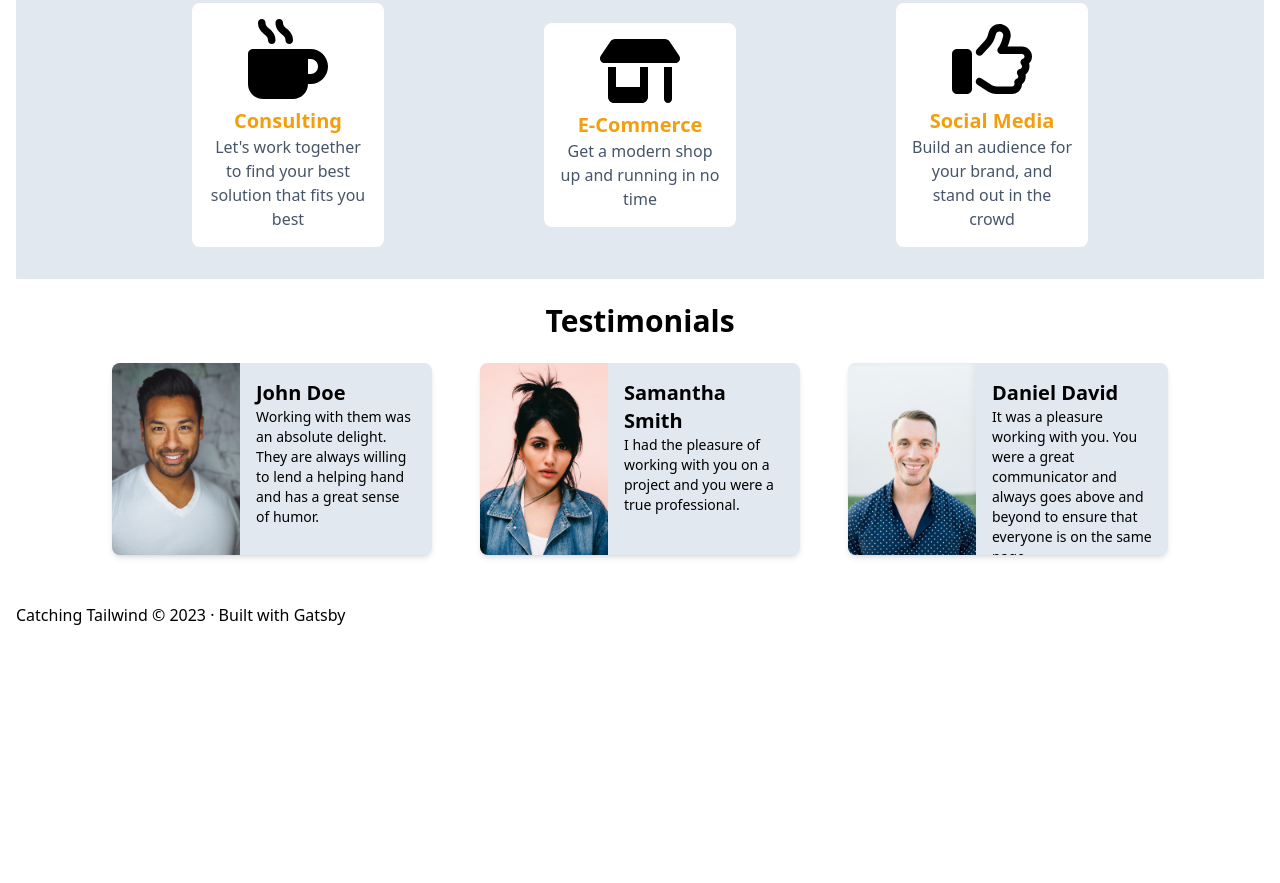
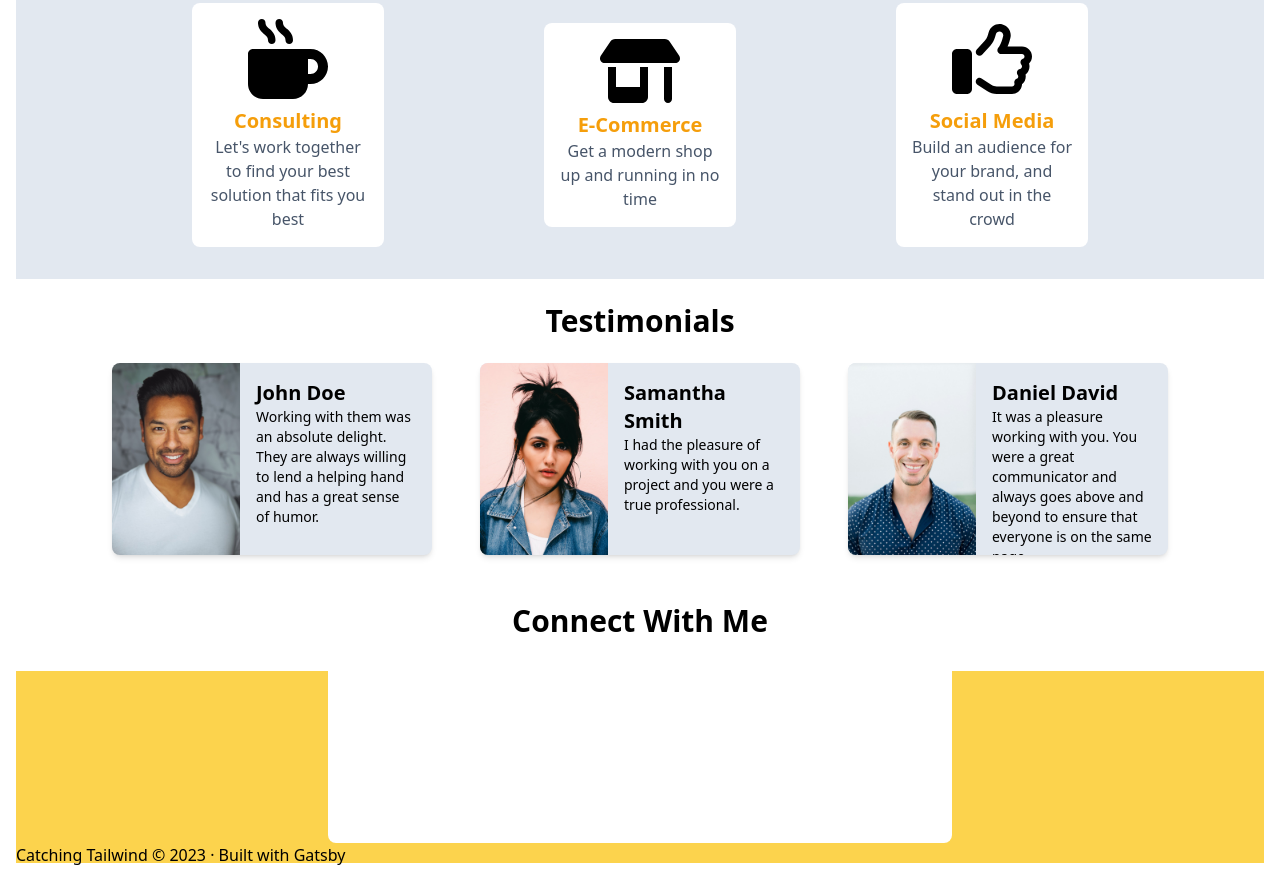
Before and after one commit to juanjuanzero-dev/catching-tailwindcss, a Gatsby site: page / in a window 1280 px wide. Shown: the part 485-1368 px from the top of the page. Before the commit the page ends 1128 px from the top, so only its background shows below. Built offline with nearby package versions, Linux system fonts and the light colour scheme; Gatsby itself is replaced by a stand-in of ours.

Commit message:
wip contact form

```diff
--- /dev/null
+++ b/src/components/contact.js
@@ -0,0 +1,16 @@
+import React from 'react'
+
+const ContactSection = () => (
+    <>
+        <section className='relative'>
+            <div className='flex justify-center'>
+                <div className='w-1/2 h-60 border-slate-300 rounded-lg bg-white'>
+                    <h2 className='text-3xl font-extrabold text-center'>Connect With Me</h2>
+                </div>
+            </div>
+            <div className="hidden lg:block h-48 w-full bg-amber-300  absolute -bottom-5 -z-10"></div>
+        </section>
+    </>
+)
+
+export default ContactSection;
--- a/src/pages/index.js
+++ b/src/pages/index.js
@@ -7,6 +7,7 @@ import Seo from "../components/seo"
 import HeroImageRight from "../components/hero-image-right"
 import ServicesList from "../components/servicesList"
 import TestimonialList from "../components/testimonialList"
+import ContactSection from "../components/contact"
 
 const links = [
   {
@@ -76,6 +77,7 @@ const IndexPage = () => (
     <HeroImageRight></HeroImageRight>
     <ServicesList></ServicesList>
     <TestimonialList></TestimonialList>
+    <ContactSection></ContactSection>
   </Layout>
 )
 
```
